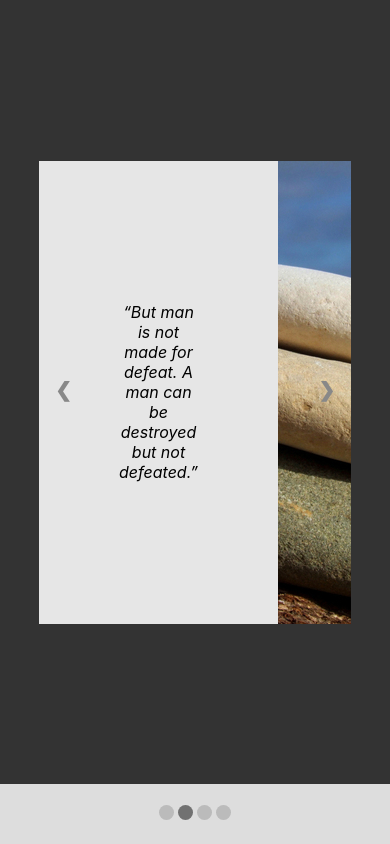
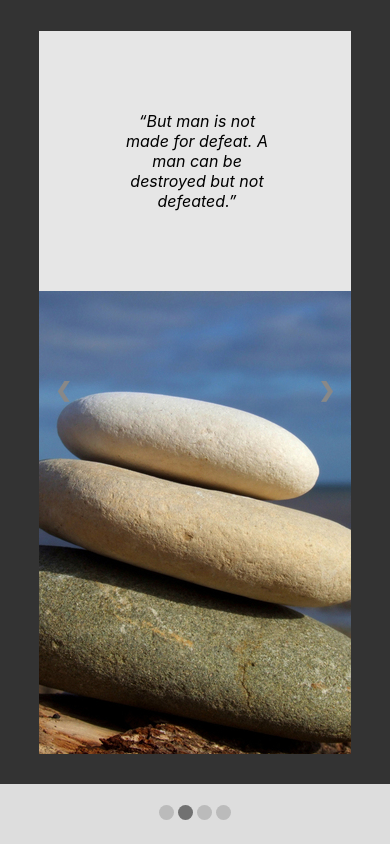
Before and after one commit to pepdbm7/slider-hooks-gsap, a React (Create React App) app: page / in a window 390 px wide. Built offline with nearby package versions, Linux system fonts and the light colour scheme.

Commit message:
made responsive

```diff
--- a/src/index.css
+++ b/src/index.css
@@ -38,6 +38,12 @@ code {
 
 .slide {
   display: flex;
+}
+
+@media (max-width: 730px) {
+  .slide {
+    flex-direction: column;
+  }
 }
 
 .leftSide {
```
